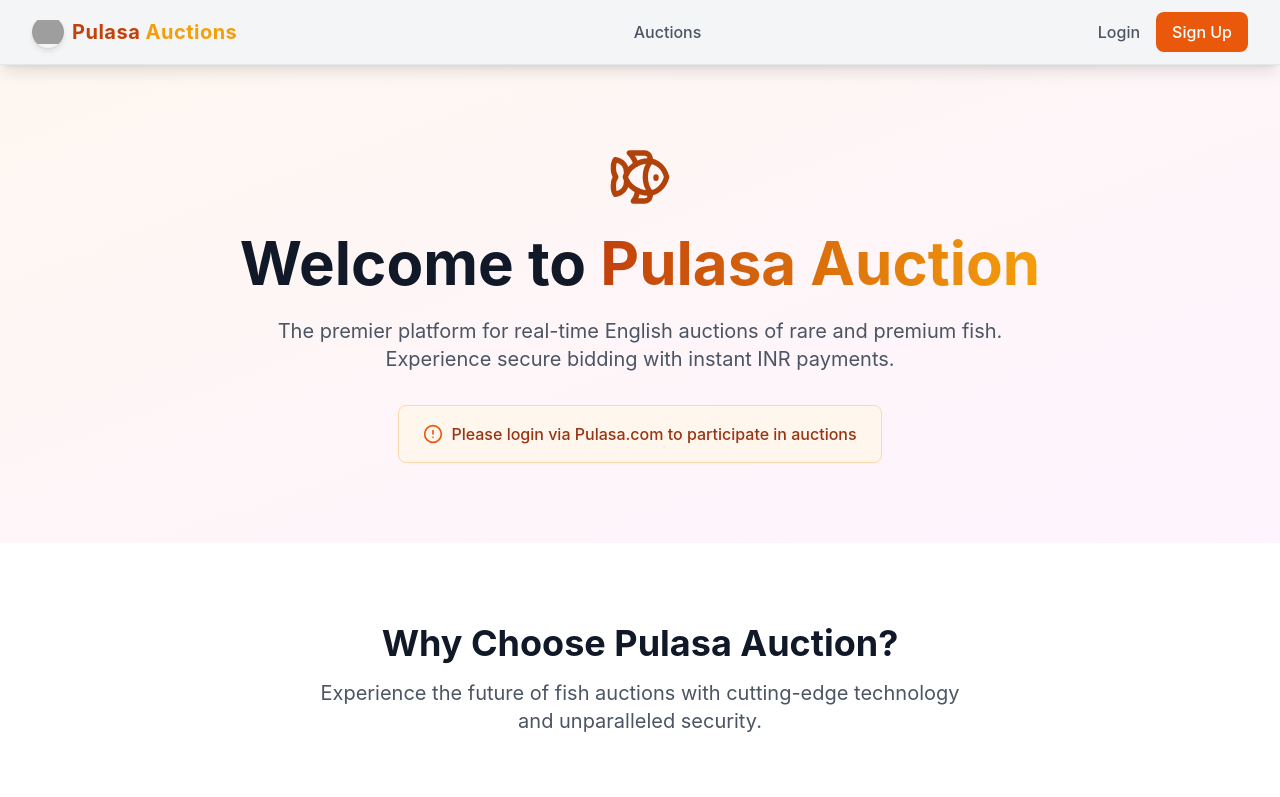
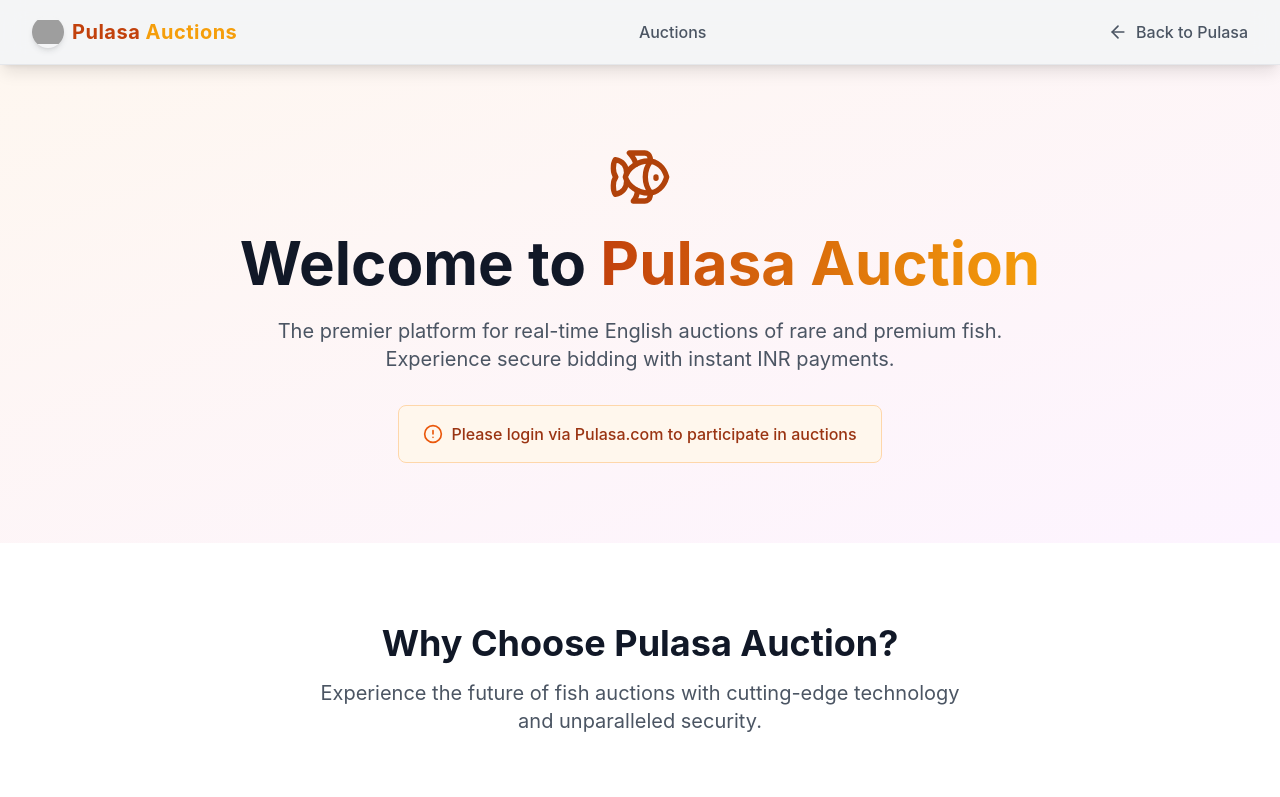
Before and after one commit to nitishkd00/pulasa-auction-client, a React (Create React App) app: page / in a window 1280 px wide. Shown: the top 797 px of the page. Built offline with nearby package versions, Linux system fonts and the light colour scheme; no server answers; grey boxes are pictures that could not be loaded.

Commit message:
Update Navbar: Remove login/signup/logout, add 'Back to Pulasa' button for seamless integration

```diff
--- a/src/components/Navbar.js
+++ b/src/components/Navbar.js
@@ -1,11 +1,11 @@
 import React, { useState } from 'react';
 import { Link, useNavigate } from 'react-router-dom';
 import { useAuth } from '../contexts/AuthContext';
-import { Fish, Menu, X, AlertCircle, ArrowRight, ExternalLink } from 'lucide-react';
+import { Fish, Menu, X, AlertCircle, ArrowRight, ExternalLink, ArrowLeft } from 'lucide-react';
 
 const Navbar = () => {
   const [isOpen, setIsOpen] = useState(false);
-  const { user, logout } = useAuth();
+  const { user } = useAuth();
   const navigate = useNavigate();
 
   const handleGoToMainSite = () => {
@@ -56,26 +56,22 @@ const Navbar = () => {
                   Welcome, {user.name || user.username}
                 </span>
                 <button
-                  onClick={logout}
-                  className="bg-orange-600 hover:bg-orange-700 text-white px-4 py-2 rounded-lg transition-colors font-medium"
+                  onClick={handleGoToMainSite}
+                  className="flex items-center space-x-2 text-gray-600 hover:text-orange-700 transition-colors font-medium"
                 >
-                  Logout
+                  <ArrowLeft size={20} />
+                  <span>Back to Pulasa</span>
                 </button>
               </div>
             ) : (
               <div className="flex items-center space-x-4">
-                <Link
-                  to="/login"
-                  className="text-gray-600 hover:text-orange-700 transition-colors font-medium"
+                <button
+                  onClick={handleGoToMainSite}
+                  className="flex items-center space-x-2 text-gray-600 hover:text-orange-700 transition-colors font-medium"
                 >
-                  Login
-                </Link>
-                <Link
-                  to="/signup"
-                  className="bg-orange-600 hover:bg-orange-700 text-white px-4 py-2 rounded-lg transition-colors font-medium"
-                >
-                  Sign Up
-                </Link>
+                  <ArrowLeft size={20} />
+                  <span>Back to Pulasa</span>
+                </button>
               </div>
             )}
           </div>
@@ -126,32 +122,21 @@ const Navbar = () => {
                     Welcome, {user.name || user.username}
                   </span>
                   <button
-                    onClick={() => {
-                      logout();
-                      setIsOpen(false);
-                    }}
-                    className="mt-2 w-full bg-orange-600 hover:bg-orange-700 text-white px-4 py-2 rounded-lg transition-colors font-medium"
+                    onClick={handleGoToMainSite}
+                    className="flex items-center space-x-2 w-full mt-2 px-3 py-2 text-gray-600 hover:text-orange-700 transition-colors font-medium"
                   >
-                    Logout
-                  </button>
+                    <ArrowLeft size={20} />
+                    <span>Back to Pulasa</span>
+                </button>
                 </div>
               ) : (
-                <>
-                  <Link
-                    to="/login"
-                    className="block px-3 py-2 text-gray-600 hover:text-orange-700 transition-colors font-medium"
-                    onClick={() => setIsOpen(false)}
-                  >
-                    Login
-                  </Link>
-                  <Link
-                    to="/signup"
-                    className="block px-3 py-2 bg-orange-600 hover:bg-orange-700 text-white px-4 py-2 rounded-lg transition-colors font-medium"
-                    onClick={() => setIsOpen(false)}
-                  >
-                    Sign Up
-                  </Link>
-                </>
+                <button
+                  onClick={handleGoToMainSite}
+                  className="flex items-center space-x-2 w-full px-3 py-2 text-gray-600 hover:text-orange-700 transition-colors font-medium"
+                >
+                  <ArrowLeft size={20} />
+                  <span>Back to Pulasa</span>
+                </button>
               )}
             </div>
           </div>
```
